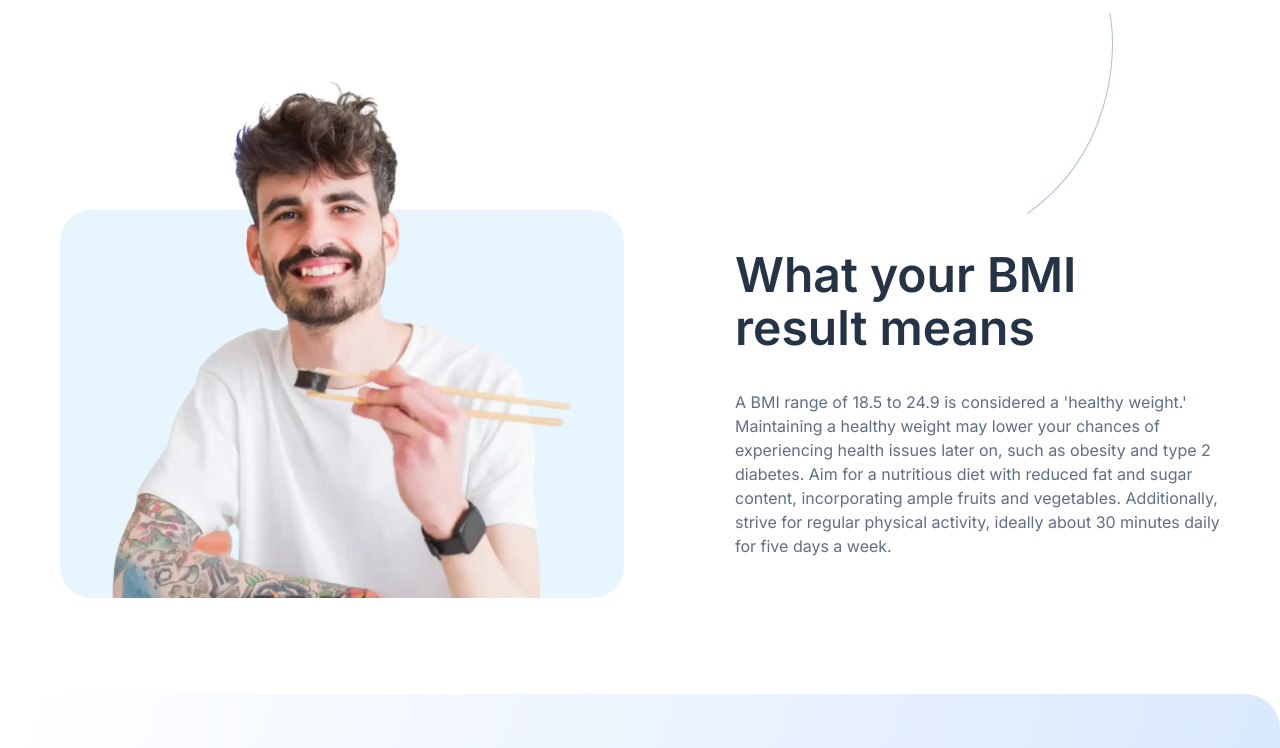
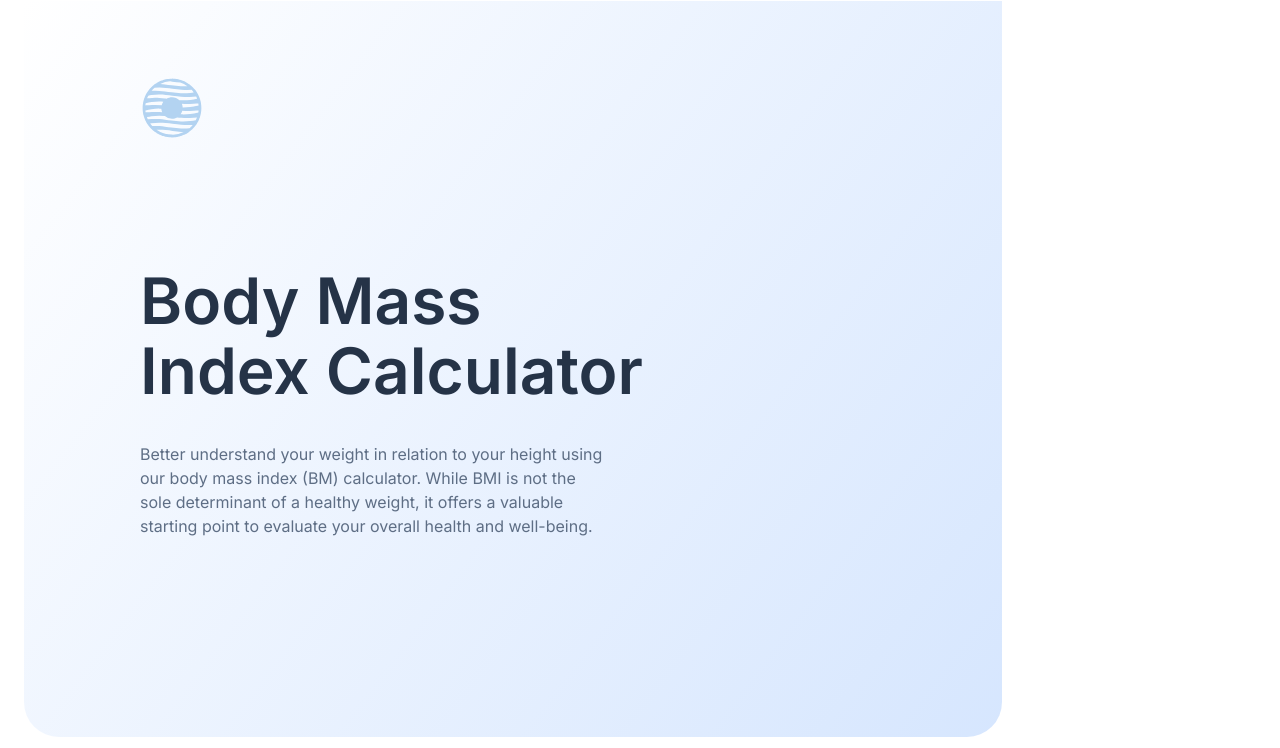
Before and after one commit to TheCodeCraze/bmi-calculator, a React (Vite) app: page / in a window 1280 px wide. Shown: the top 748 px of the page. Built offline with nearby package versions, Linux system fonts and the light colour scheme.

Commit message:
Added hero section

```diff
--- a/src/components/App.jsx
+++ b/src/components/App.jsx
@@ -1,4 +1,5 @@
 import styles from "../styles/App.module.css";
+import Hero from "./Hero";
 import Info from "./Info";
 import Tips from "./Tips";
 import Limitations from "./Limitations";
@@ -6,6 +7,7 @@ import Limitations from "./Limitations";
 const App = () => {
   return (
     <main className={styles.container}>
+      <Hero />
       <Info />
       <Tips />
       <Limitations />
--- a/src/components/Hero.jsx
+++ b/src/components/Hero.jsx
@@ -1,17 +1,25 @@
 import styles from "../styles/Hero.module.css";
 
 const Hero = () => {
-  return <section className={styles.hero}>Hero</section>;
+  return (
+    <section className={styles.hero}>
+      <div className={styles.content}>
+        <img src="/logo.svg" alt="Home" className={styles.logo} />
+        <div className={styles.text}>
+          <h1 className={styles.title}>Body Mass Index Calculator</h1>
+          <p className={styles.description}>
+            Better understand your weight in relation to your height using our
+            body mass index (BM) calculator. While BMI is not the sole
+            determinant of a healthy weight, it offers a valuable starting point
+            to evaluate your overall health and well-being.
+          </p>
+        </div>
+      </div>
+    </section>
+  );
 };
 
 export default Hero;
-
-// Body Mass Index Calculator
-
-// Better understand your weight in relation to your height using our
-// body mass index (BM) calculator. While BMI is not the sole determinant
-// of a healthy weight, it offers a valuable starting point to evaluate
-// your overall health and well-being.
 
 // Enter your details below
 
--- a/src/styles/Hero.module.css
+++ b/src/styles/Hero.module.css
@@ -1,2 +1,45 @@
 .hero {
+  width: 100%;
+  height: 737px;
+  padding: 1px 0 0 24px;
 }
+
+.content {
+  width: 978px;
+  height: 100%;
+  padding: 75px 0 200px 116px;
+  display: flex;
+  flex-direction: column;
+  justify-content: space-between;
+  align-items: flex-start;
+  background: linear-gradient(127deg, hsla(183, 95%, 92%, 0), #d6e6fe);
+  border-radius: 0 0 35px 35px;
+}
+
+.logo {
+  width: 64px;
+  height: 64px;
+}
+
+.text {
+  width: 525px;
+  height: 271px;
+  display: flex;
+  flex-direction: column;
+  gap: 35px;
+}
+
+.title {
+  font-size: 64px;
+  font-weight: 600;
+  color: #253347;
+  line-height: 110%;
+  letter-spacing: -5%;
+}
+
+.description {
+  width: 465px;
+  font-weight: 400;
+  color: #5e6e85;
+  line-height: 150%;
+}
```
